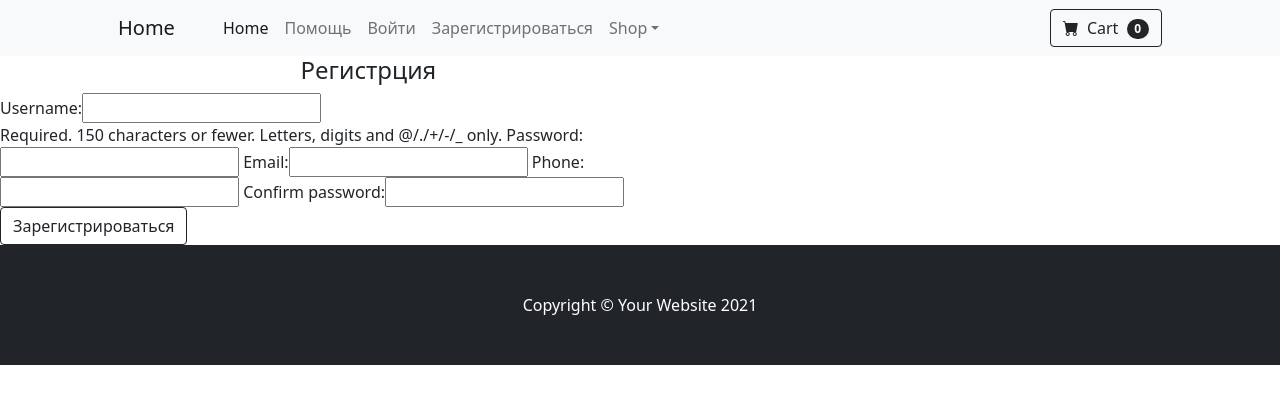
After one commit to username14433/web-shop-on-django, a Django app: page /registration/ in a window 1280 px wide. The commit adds this page. Shown: the top 404 px of the page. Run offline with Django 3.2, Linux system fonts and the light colour scheme.

Commit message:
have been added registration

```diff
--- a/app/forms.py
+++ b/app/forms.py
@@ -1,5 +1,5 @@
 from django import forms
-from .models import User, Order
+from .models import User, Order, BasketProduct
 
 
 class LoginForm(forms.ModelForm):
@@ -28,13 +28,14 @@ class LoginForm(forms.ModelForm):
 
 class RegistrationForm(forms.ModelForm):
     phone = forms.CharField(required=False)
-    email = forms.CharField(required=False)
+    email = forms.EmailField(required=False)
     confirm_password = forms.CharField(widget=forms.PasswordInput)
     password = forms.CharField(widget=forms.PasswordInput)
 
     class Meta:
         model = User
         fields = ('username', 'password', 'email', 'phone', 'confirm_password')
+
 
     def clean_username(self):
         username = self.cleaned_data['username']
@@ -48,25 +49,23 @@ class OrderForm(forms.ModelForm, forms.Form):
     first_name = forms.CharField(required=True)
     last_name = forms.CharField(required=True)
     address = forms.CharField(required=True)
-    card_number = forms.IntegerField(required=True)
 
     class Meta:
         model = Order
         fields = (
             'first_name',
             'last_name',
-            'address'
+            'address',
         )
 
     def __init__(self, *args, **kwargs):
         super().__init__(*args, **kwargs)
-        self.fields['card_number'].label = 'Номер карты'
+
         self.fields['address'].label = 'Адрес доставки'
         self.fields['first_name'].label = 'Имя'
         self.fields['last_name'].label = 'Фамилия'
 
     def clean(self):
-        card_number = self.cleaned_data['card_number']
         address = self.cleaned_data['address']
         first_name = self.cleaned_data['first_name']
         last_name = self.cleaned_data['last_name']
@@ -90,3 +89,16 @@ class HelpForm(forms.Form):
         user = User.objects.filter(username=username)
         if not user.exists():
             raise forms.ValidationError(f'{username} не существует в системе')
+
+# class QuantityForm(forms.ModelForm):
+#     quantity = forms.IntegerField(required=True)
+#     class Meta:
+#         model = BasketProduct
+#         fields = (
+#             'quantity',
+#         )
+#     def __init__(self, *args, **kwargs):
+#         super().__init__(*args, **kwargs)
+#         self.fields['quantity'].label = 'quantity'
+#     def clean(self):
+#         quantity = self.cleaned_data['quantity']
--- a/app/models.py
+++ b/app/models.py
@@ -67,3 +67,6 @@ class Order(models.Model):
     address = models.CharField(verbose_name='Адрес', max_length=65)
     make_order_date = models.DateTimeField(verbose_name='Время составления заказа', default=timezone.now)
     get_order_date = models.DateTimeField(verbose_name='Время получения заказа', default=timezone.now)
+
+    def __str__(self):
+        return f'{str(self.id)}'
--- a/app/templates/app/login.html
+++ b/app/templates/app/login.html
@@ -5,8 +5,8 @@
         <h4 class="text-center">Авторизация</h4>
         <form action="" method="POST">
             {% csrf_token %}
-            {{form}}
-            <input type="submit" class="btn btn-outline-dark" value="Войти">
+            <div>{{form}}</div>
+            <a href="{%url 'main'%}"><input type="submit" class="btn btn-outline-dark" value="Войти"></a>
         </form>
     </div>
 </div>
--- a/app/templates/app/main.html
+++ b/app/templates/app/main.html
@@ -24,8 +24,10 @@
                 class="navbar-toggler-icon"></span></button>
         <div class="collapse navbar-collapse" id="navbarSupportedContent">
             <ul class="navbar-nav me-auto mb-2 mb-lg-0 ms-lg-4">
-                <li class="nav-item"><a class="nav-link active" aria-current="page" href="#!">Home</a></li>
+                <li class="nav-item"><a class="nav-link active" aria-current="page" href="{%url 'main'%}">Home</a></li>
                 <li class="nav-item"><a class="nav-link" href="{%url 'help'%}">Помощь</a></li>
+                <li class="nav-item"><a class="nav-link" href="{%url 'login'%}">Войти</a></li>
+                <li class="nav-item"><a class="nav-link" href="{%url 'registration'%}">Зарегистрироваться</a></li>
                 <li class="nav-item dropdown">
                     <a class="nav-link dropdown-toggle" id="navbarDropdown" href="#" role="button"
                        data-bs-toggle="dropdown" aria-expanded="false">Shop</a>
--- /dev/null
+++ b/app/templates/app/registration.html
@@ -0,0 +1,14 @@
+{%extends 'app/main.html'%}
+{%block content%}
+<div class="row" style="">
+    <div class="col-md-7">
+        <h4 class="text-center">Регистрция</h4>
+        <form action="" method="POST">
+            {%csrf_token%}
+            {{form}}
+            <a href="{%url 'registration'%}"><input type="submit" class="btn btn-outline-dark" value="Зарегистрироваться"></a>
+        </form>
+    </div>
+</div>
+
+{%endblock%}
--- a/app/tests.py
+++ b/app/tests.py
@@ -2,6 +2,7 @@ from django.test import TestCase, RequestFactory
 from django.core.files.uploadedfile import SimpleUploadedFile
 from Shop.app.models import Category, Product, BasketProduct, Basket, Customer, User
 from Shop.app.views import AddToBasketView, HelpView
+from .email import help
 
 
 class ShopTestCases(TestCase):
@@ -40,5 +41,4 @@ class ShopTestCases(TestCase):
         self.assertEqual(response.status_code, 302)
         self.assertEqual(response.url, '/basket/')
 
-
 #
--- a/app/urls.py
+++ b/app/urls.py
@@ -11,7 +11,7 @@ from .views import (
     OrderView,
     BuyBasketView,
     HelpView,
-
+    RegistrationView,
 )
 
 urlpatterns = [
@@ -26,6 +26,7 @@ urlpatterns = [
     path('order/', BuyBasketView.as_view(), name='order'),
     path('make-order/', OrderView.as_view(), name='make_order'),
     path('help/', HelpView.as_view(), name='help'),
+    path('registration/', RegistrationView.as_view(), name='registration'),
 
     # path('successfully_sent_help', SuccessfullySentView.as_view(), name='successfull_sent')
 ]
--- a/app/views.py
+++ b/app/views.py
@@ -3,10 +3,11 @@ from django.http import HttpResponse
 from django.shortcuts import render, redirect
 from django.views import View
 from django.views.generic import DetailView
-from .models import Product, BasketProduct
+from .models import Product, BasketProduct, Customer
 from .utils import BasketMixin, refresh_basket, get_basket_product
-from .forms import LoginForm, OrderForm, HelpForm
+from .forms import LoginForm, OrderForm, HelpForm, RegistrationForm
 from .email import help
+import random
 
 
 class MainView(View):
@@ -101,22 +102,26 @@ class LoginView(View):
 
 class RegistrationView(View):
     def get(self, request):
-        form = LoginForm(request.POST or None)
+        form = RegistrationForm(request.POST or None)
 
         context = {'form': form, }
-        return render(request, 'app/login.html', context)
+        return render(request, 'app/registration.html', context)
 
     def post(self, request, *args, **kwargs):
-        form = LoginForm(request.POST or None)
+        form = RegistrationForm(request.POST or None)
         if form.is_valid():
             username = form.cleaned_data['username']
             password = form.cleaned_data['password']
+            confirm_password = form.cleaned_data['confirm_password']
+            email = form.cleaned_data['email']
+            phone = form.cleaned_data['phone']
+            help.send_email('You are successfully logged in! Welcome to shop Shop!')
             user = authenticate(username=username, password=password)
+            # Customer.objects.create(user)
             login(request, user)
             return redirect('/')
-
         context = {'form': form}
-        return render(request, 'app/login.html', context)
+        return render(request, 'app/registration.html', context)
 
 
 class BuyBasketView(BasketMixin, View):
@@ -134,26 +139,22 @@ class OrderView(BasketMixin, View):
 
     def post(self, request, *args, **kwargs):
         form = OrderForm(request.POST or None)
-        print('hello')
-        basket = self.basket
+
         if form.is_valid():
-            new_order = form.save()
+            new_order = form.save(commit=False)
             new_order.basket = self.basket
-            new_order.customer = self.customer
+            new_order.user = self.basket.owner
             new_order.first_name = form.cleaned_data['first_name']
             new_order.last_name = form.cleaned_data['last_name']
             new_order.address = form.cleaned_data['address']
-            new_order.make_order_date = form.cleaned_data['make_order_date']
-            new_order.get_order_date = form.cleaned_data['get_order_date']
-            new_order.card_number = form.cleaned_data['card_number']
-            print(new_order)
             new_order.save()
             self.basket.in_order = True
             self.basket.save()
             new_order.save()
             self.customer.orders.add(new_order)
-            return redirect('make-order/')
-        return redirect('/')
+            help.send_email(f"Hello! Your order successfully completed. The number of order is - {random.randint(1000000, 100000000000)}")
+            return redirect('/')
+        return redirect('/order/')
 
 
 class HelpView(BasketMixin, View):
@@ -165,8 +166,15 @@ class HelpView(BasketMixin, View):
     def post(self, request, *args, **kwargs):
         customer_email = self.customer.email
         form = HelpForm(request.POST or None)
+        help.send_email(f'Hello {customer_email}. Technical support will reply to you soon')
+        print(f"=================\n"
+              f"{form.errors}\n"
+              f"=================")
         if form.is_valid():
-            help.send_email(f'hello {customer_email}')
+
+            print(f"=================\n"
+                  f"{form.errors}\n"
+                  f"=================")
             return redirect('/')
         else:
             return redirect('/')
```
Also changed, not shown: app/email/help.py (+24 -6 lines), db.sqlite3.
